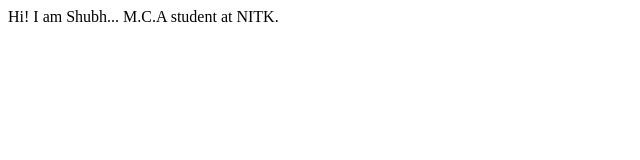
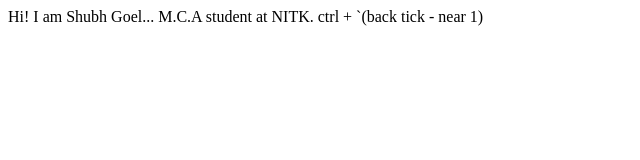
Before and after one commit to shubhgoel04/demo, a plain HTML site: page index.html in a window 1280 px wide. Shown: the whole page, without its empty margins (0-640 px from the left). Drawn offline with Linux system fonts and the light colour scheme.

Commit message:
updated index.html

```diff
--- a/index.html
+++ b/index.html
@@ -6,7 +6,9 @@
     <title>Student site</title>
 </head>
 <body>
-    Hi! I am Shubh...
+    Hi! I am Shubh Goel...
     M.C.A student at NITK.
 </body>
 </html>
+
+ctrl + `(back tick - near 1)
```
